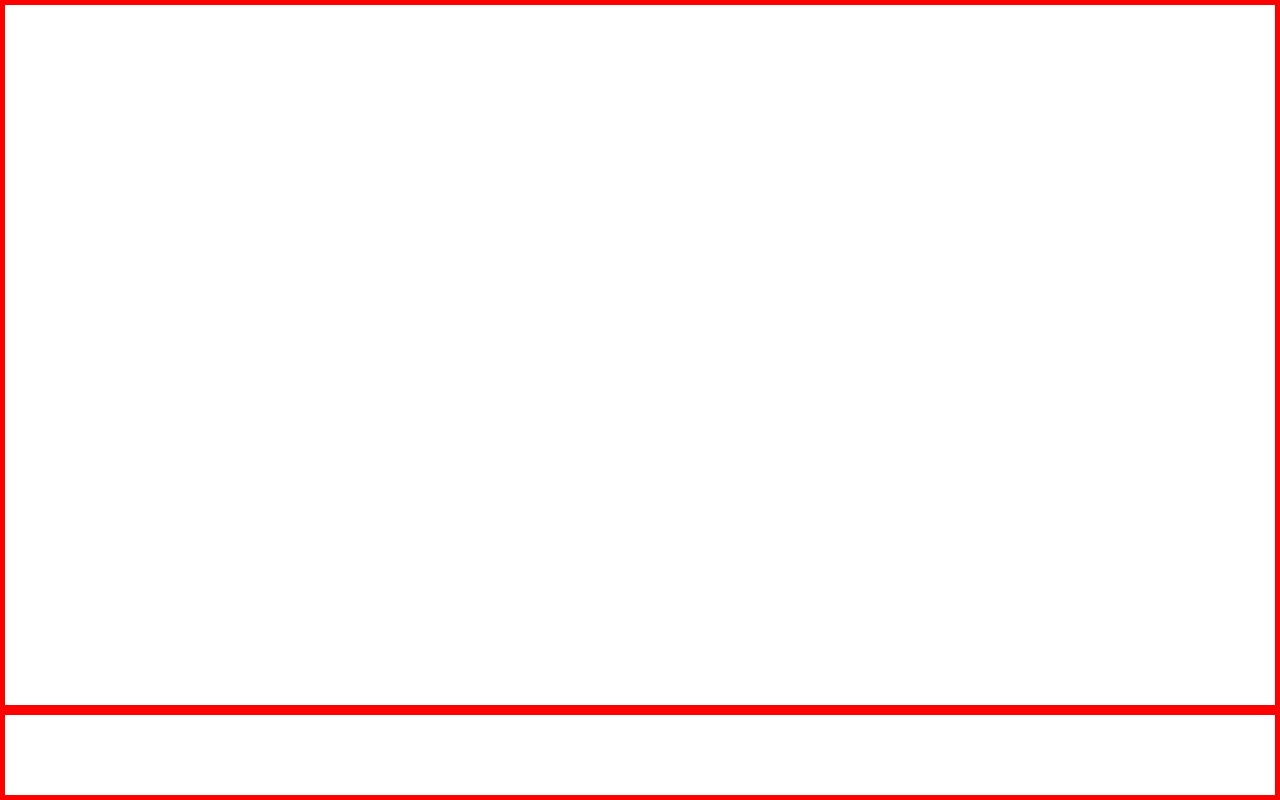
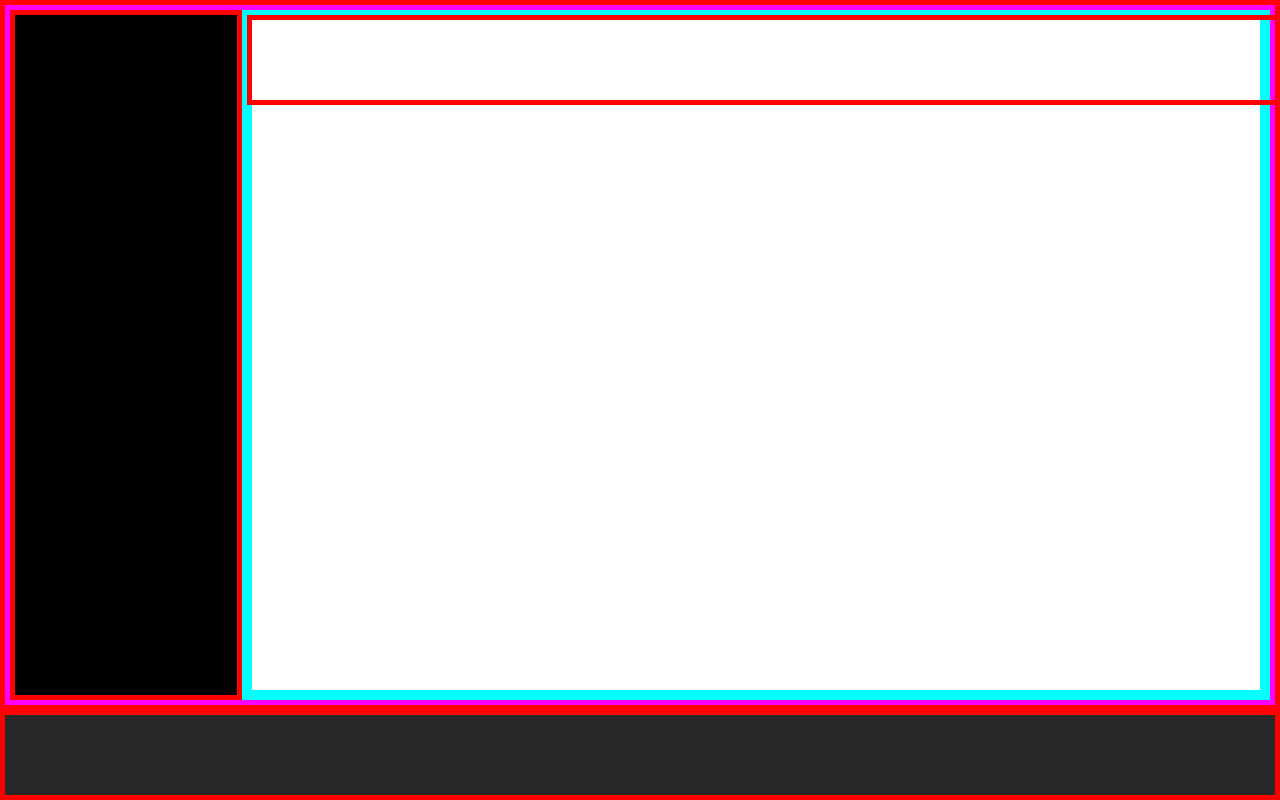
Before and after one commit to Alaikum/html-css-spotifyweb, a plain HTML site: page index.html in a window 1280 px wide. Drawn offline with Linux system fonts and the light colour scheme.

Commit message:
sezione main

```diff
--- a/css/style.css
+++ b/css/style.css
@@ -32,7 +32,9 @@ html {
 /* ROOT  */
 
 :root {
-    --bordo: 5px solid red
+    --bordo: 5px solid red;
+    --altbordo: 5px solid magenta;
+    --3bordo: 5px solid cyan;
 }
 
 
@@ -40,13 +42,46 @@ html {
 
 
 
-.sezione-centrale {
+.sezione-main {
 border: var(--bordo);
 height: calc(100vh - 5.625rem);
+background-color: ;
 
 }
 
 .comandi-canzoni{
     border: var(--bordo);
     height: 5.625rem;
+    background-color: #282828;
 }
+
+.row{
+    display: flex;
+    border: var(--altbordo);
+    height: 100%;
+}
+
+.col-nav{
+    flex-basis: 14.5rem;
+    height: 100%;
+    background-color: #000000;
+    border: var(--bordo);
+}
+
+.col-libreria{
+    flex-basis: 0;
+    flex-grow: 1;
+    border: var(--3bordo);
+}
+
+.upgrade{
+    height: 5.625rem;
+    border: var(--bordo);
+    position: fixed;
+    width: 100%;
+}
+
+.libreria{
+    height: 100%;
+    border: var(--3bordo);
+}
--- a/index.html
+++ b/index.html
@@ -1,30 +1,70 @@
 <!DOCTYPE html>
 <html lang="en">
+
 <head>
     <meta charset="UTF-8">
     <meta http-equiv="X-UA-Compatible" content="IE=edge">
     <meta name="viewport" content="width=device-width, initial-scale=1.0">
     <link
-    href="https://fonts.googleapis.com/css2?family=Open+Sans:ital,wght@0,300;0,400;0,500;0,600;0,700;0,800;1,300;1,400;1,500;1,600;1,700;1,800&display=swap"
-    rel="stylesheet">
+        href="https://fonts.googleapis.com/css2?family=Open+Sans:ital,wght@0,300;0,400;0,500;0,600;0,700;0,800;1,300;1,400;1,500;1,600;1,700;1,800&display=swap"
+        rel="stylesheet">
     <link rel="stylesheet" href="css/style.css">
 
     <title>SpotifyWeb</title>
 </head>
+
 <body>
 
 
-<div class="sezione-centrale">
+    <div class="sezione-main">
 
 
-</div>
+        <div class="row">
+
+            <!-- BARRA DI NAVIGAZIONE  -->
+            <div class="col-nav">
+
+                <nav class="nav-main">
 
 
-<div class="comandi-canzoni">
+                </nav>
+
+
+            </div>
 
 
 
-</div>
+            <!-- librerie e canzoni  -->
+            <div class="col-libreria">
+
+                <div class="upgrade">
+
+
+                </div>
+
+                <div class="libreria">
+
+
+                </div>
+
+
+
+
+
+            </div>
+
+
+        </div>
+
+    </div>
+
+
+    <div class="comandi-canzoni">
+
+
+
+    </div>
 
 </body>
+
 </html>
```
